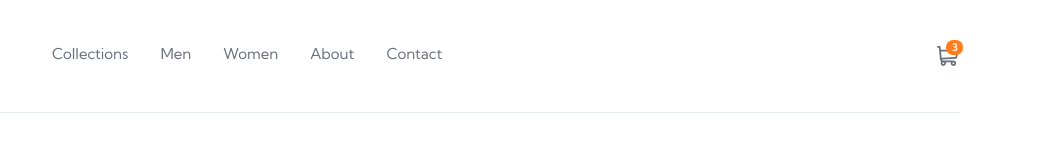
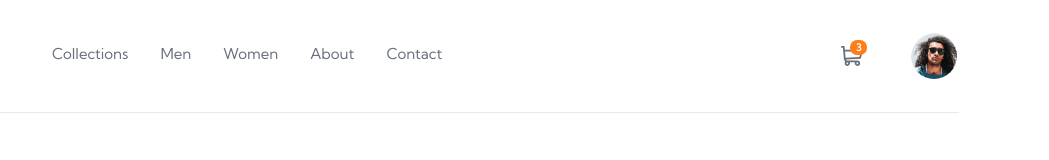
Before and after one commit to RuzievAsilbek/ecommerce-product_page, a plain HTML site: page index.html in a window 1280 px wide. Shown: the full height of the page, 231-1280 px from the left. Drawn offline with Linux system fonts and the light colour scheme; files whose address does not match are found by name; a web font is replaced by a local one.

Commit message:
Add user avatar link or profile link style

```diff
--- a/css/style.css
+++ b/css/style.css
@@ -147,6 +147,10 @@ body {
   margin-right: auto;
 }
 
+.site-header__cart{
+  margin-right: 46px;
+  margin-left: 24px;
+}
 
 .site-header__cart-link {
   position: relative;
@@ -180,3 +184,21 @@ body {
   height: 20px;
   object-fit: contain;
 }
+
+.site-header__profile-link {
+  display: flex;
+  border-radius: 50%;
+  overflow: hidden;
+  width: 50px;
+  height: 50px;
+  border: 2px solid transparent;
+}
+
+.site-header__profile-link:hover{
+  border-color: var(--accent-color);
+}
+
+.site-header__profile-avatar {
+  width: 50px;
+  height: 50px;
+}
--- a/index.html
+++ b/index.html
@@ -34,6 +34,12 @@
             <svg class="site-haeder__cart-icon" xmlns="http://www.w3.org/2000/svg" width="22" height="20" fill="none"><path fill="currentColor" fill-rule="evenodd" d="M3.863 3.641h17.062c.583 0 1.01.55.87 1.114l-1.822 7.283a.896.896 0 0 1-.817.677l-14.321.842c.256.598.849 1.01 1.53 1.01h10.008a2.72 2.72 0 0 1 2.717 2.716A2.72 2.72 0 0 1 16.373 20c-1.878 0-3.197-1.872-2.555-3.642H8.913C9.556 18.13 8.233 20 6.358 20 4.1 20 2.83 17.385 4.22 15.611c-.77-.61-1.218-1.508-1.29-2.336L1.95 2.366v.001c.072.796.169 1.876-.051-.575H.896A.896.896 0 0 1 .896 0h1.82c.465 0 .852.354.894.816l.253 2.825Zm1.57 13.642a.926.926 0 0 0 1.85 0 .926.926 0 0 0-1.85 0Zm10.94.925a.926.926 0 0 1 0-1.85.926.926 0 0 1 0 1.85Zm-11.78-6.432 13.801-.811 1.383-5.531H4.024l.57 6.342Z" clip-rule="evenodd" aria-hidden="true"/></svg>
           </a>
         </div>
+
+        <div class="site-header__profile-wrapper">
+          <a class="site-header__profile-link" href="#">
+            <img class="site-header__profile-avatar" src="Img/avatar.jpg" alt="User avatar" width="50" height="50" srcset="Img/avatar.jpg 1x, Img/avatar@2x.jpg 2x">
+          </a>
+        </div>
       </div>
 
     </div>
```
Also changed, not shown: Img/avatar.jpg (added), Img/avatar@2x.jpg (added).
